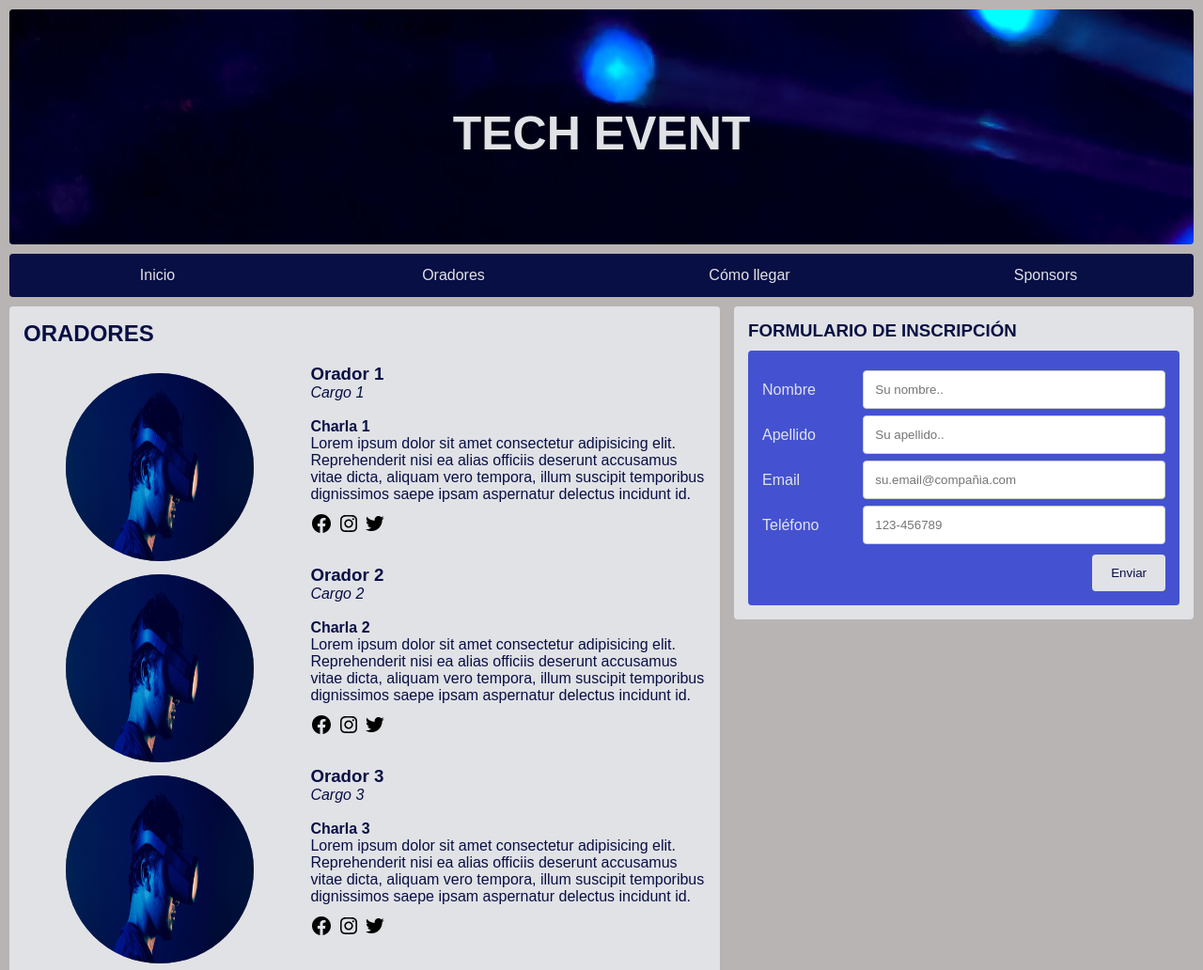
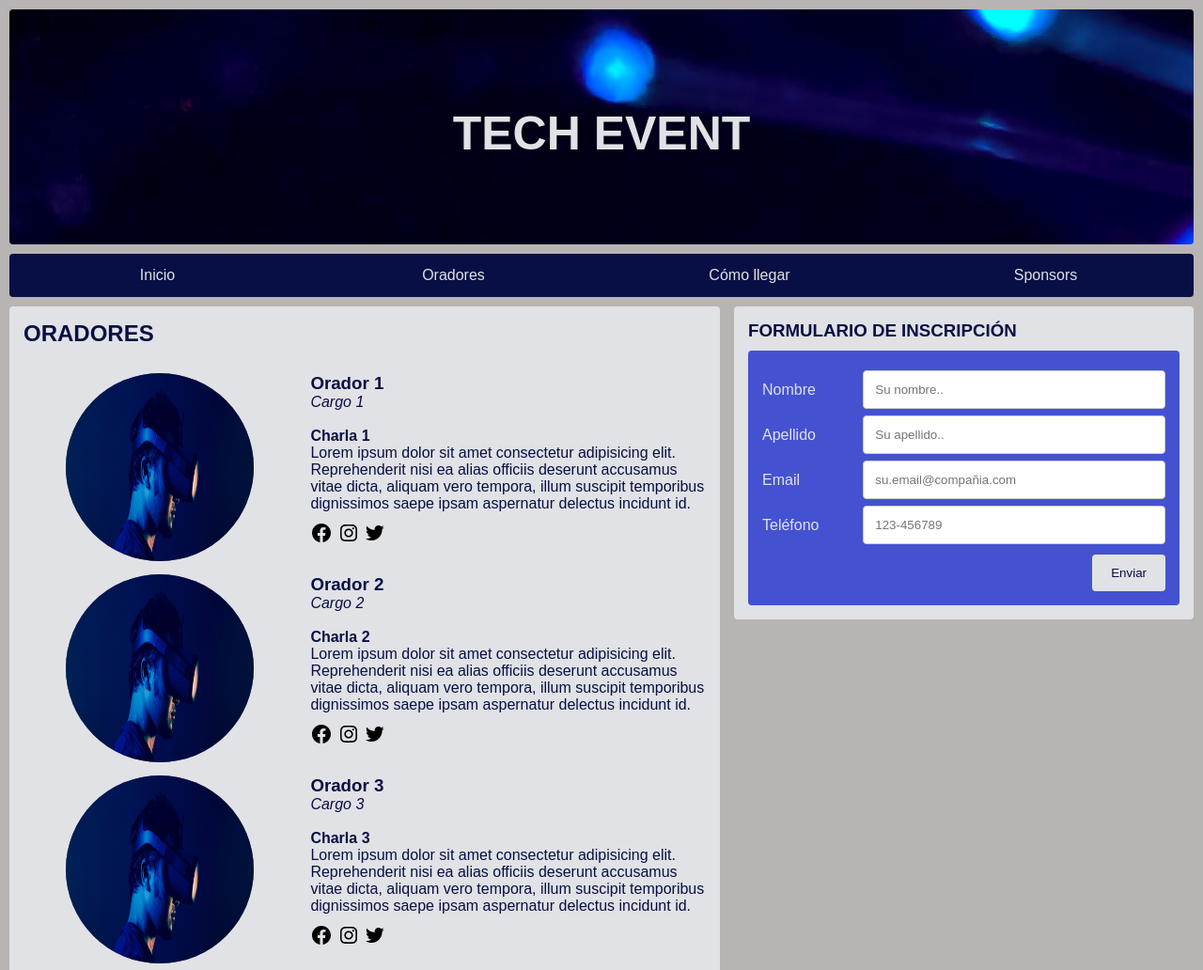
Before and after one commit to AndresSalomon1990/rwd-tech-event, a plain HTML site: page oradores.html in a window 1280 px wide. Shown: the top 1032 px of the page at 94% size. Drawn offline with Linux system fonts and the light colour scheme; a web font is replaced by a local one.

Commit message:
Remove span from oradores page

```diff
--- a/oradores.html
+++ b/oradores.html
@@ -34,7 +34,7 @@
                                 <img class="orador-img" src="./res/guy-with-lens.jpg" alt="orador-1">
                             </div>
                             <div class="oradores-col-60">
-                                <span class="orador-info">
+                                <div class="orador-info">
                                     <h3>Orador 1</h3>
                                     <i><p>Cargo 1</p></i>
                                     <br>
@@ -49,7 +49,7 @@
                                     <a href="https://twitter.com" target="_blank">
                                         <img class="icon-social twitter" src="./res/bxl-twitter.svg" alt="facebook-icon">
                                     </a>
-                                </span>
+                                </div>
                             </div>
                         </div>
                         <div class="row">
@@ -57,7 +57,7 @@
                                 <img class="orador-img" src="./res/guy-with-lens.jpg" alt="orador-2">
                             </div>
                             <div class="oradores-col-60">
-                                <span class="orador-info">
+                                <div class="orador-info">
                                     <h3>Orador 2</h3>
                                     <i><p>Cargo 2</p></i>
                                     <br>
@@ -72,7 +72,7 @@
                                     <a href="https://twitter.com" target="_blank">
                                         <img class="icon-social twitter" src="./res/bxl-twitter.svg" alt="facebook-icon">
                                     </a>
-                                </span>
+                                </div>
                             </div>
                         </div>
                         <div class="row">
@@ -80,7 +80,7 @@
                                 <img class="orador-img" src="./res/guy-with-lens.jpg" alt="orador-3">
                             </div>
                             <div class="oradores-col-60">
-                                <span class="orador-info">
+                                <div class="orador-info">
                                     <h3>Orador 3</h3>
                                     <i><p>Cargo 3</p></i>
                                     <br>
@@ -95,7 +95,7 @@
                                     <a href="https://twitter.com" target="_blank">
                                         <img class="icon-social twitter" src="./res/bxl-twitter.svg" alt="facebook-icon">
                                     </a>
-                                </span>
+                                </div>
                             </div>
                         </div>
                     </article>
--- a/style/partials/_oradores.scss
+++ b/style/partials/_oradores.scss
@@ -17,7 +17,7 @@
     width: 60%;
     padding-left: $global-padding;
 
-    span.orador-info {
+    div.orador-info {
         margin-top: $global-margin;
 
         a {
```
Also changed, not shown: style/main.css, 1 other file.
